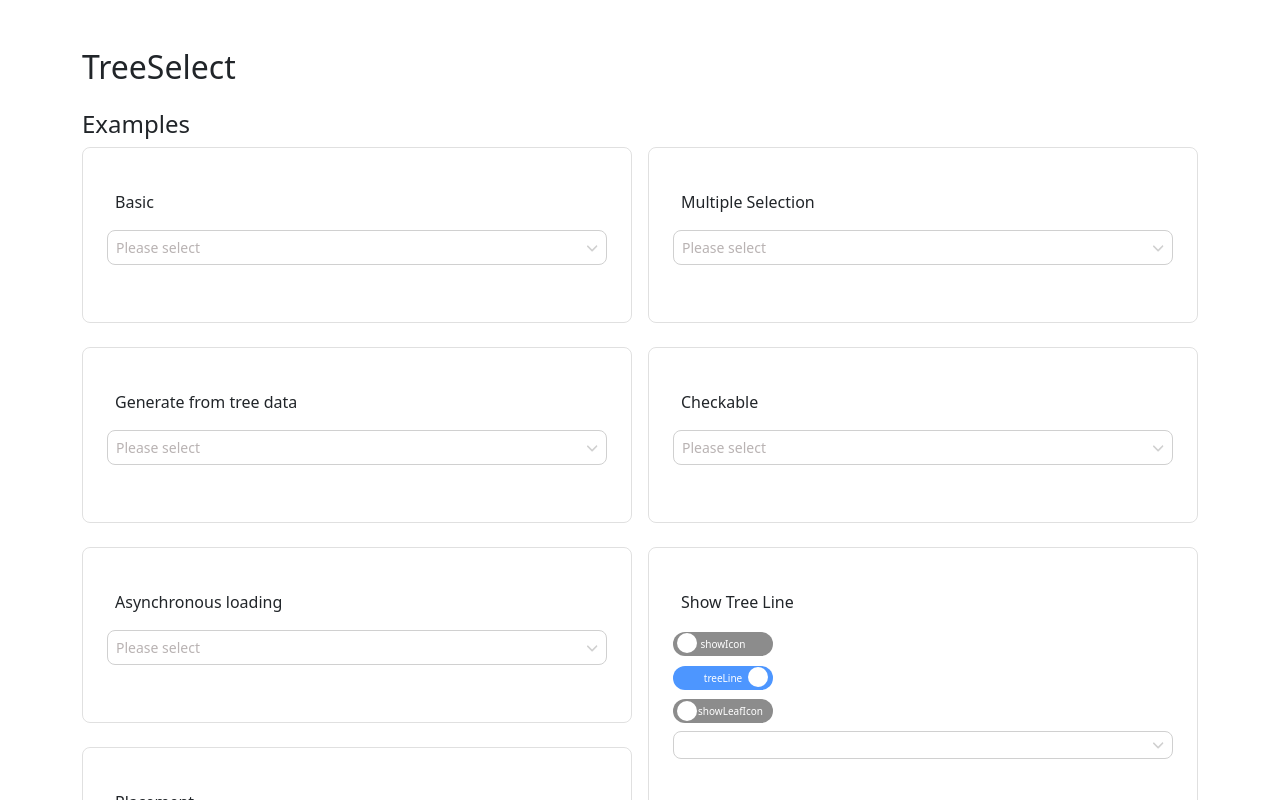
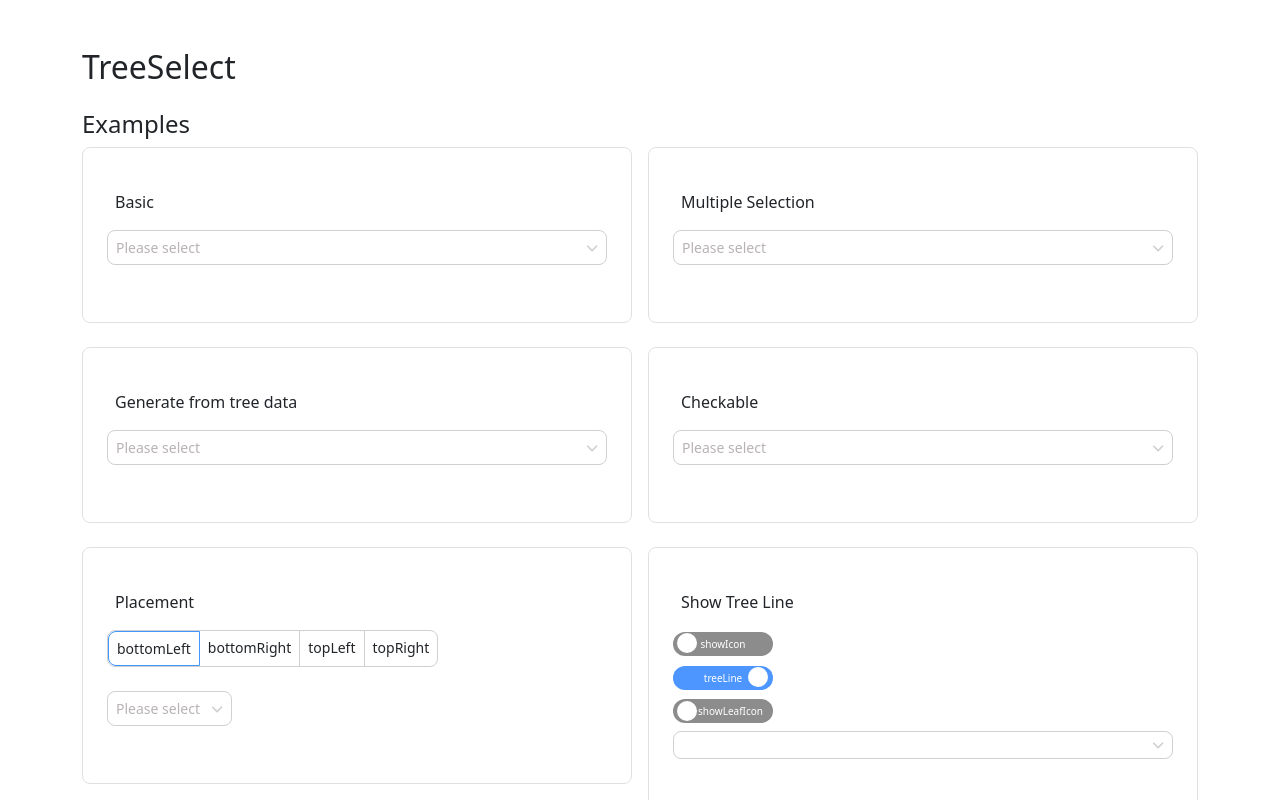
Before and after one commit to Priyadharshini-js/treeSelect-component, a React (Vite) app: page / in a window 1280 px wide. Shown: the top 800 px of the page. Built offline with nearby package versions, Linux system fonts and the light colour scheme.

Commit message:
removed comp

```diff
--- a/src/components/TreeSelect/ErrorBoundary.jsx
+++ b/src/components/TreeSelect/ErrorBoundary.jsx
@@ -16,7 +16,7 @@ class ErrorBoundary extends React.Component {
 
     render() {
         if (this.state.hasError) {
-            return <h1>Cannot reload the page.</h1>;
+            return <h1>Cannot reload the component.</h1>;
         }
         return this.props.children;
     }
--- a/src/pages/Home.jsx
+++ b/src/pages/Home.jsx
@@ -16,11 +16,6 @@ const TreeSelect = () => {
             label: 'Generate from tree data',
             config: { treeDefaultExpandAll: true, placement: 'bottomLeft', size: 'large', variant: 'outlined' },
             data: treeData.generate_selection,
-        },
-        {
-            label: 'Asynchronous loading',
-            config: { treeDefaultExpandAll: true, placement: 'bottomLeft', size: 'large', variant: 'outlined' },
-            data: treeData.async_loading_selection,
         },
         {
             label: 'Placement',
```
